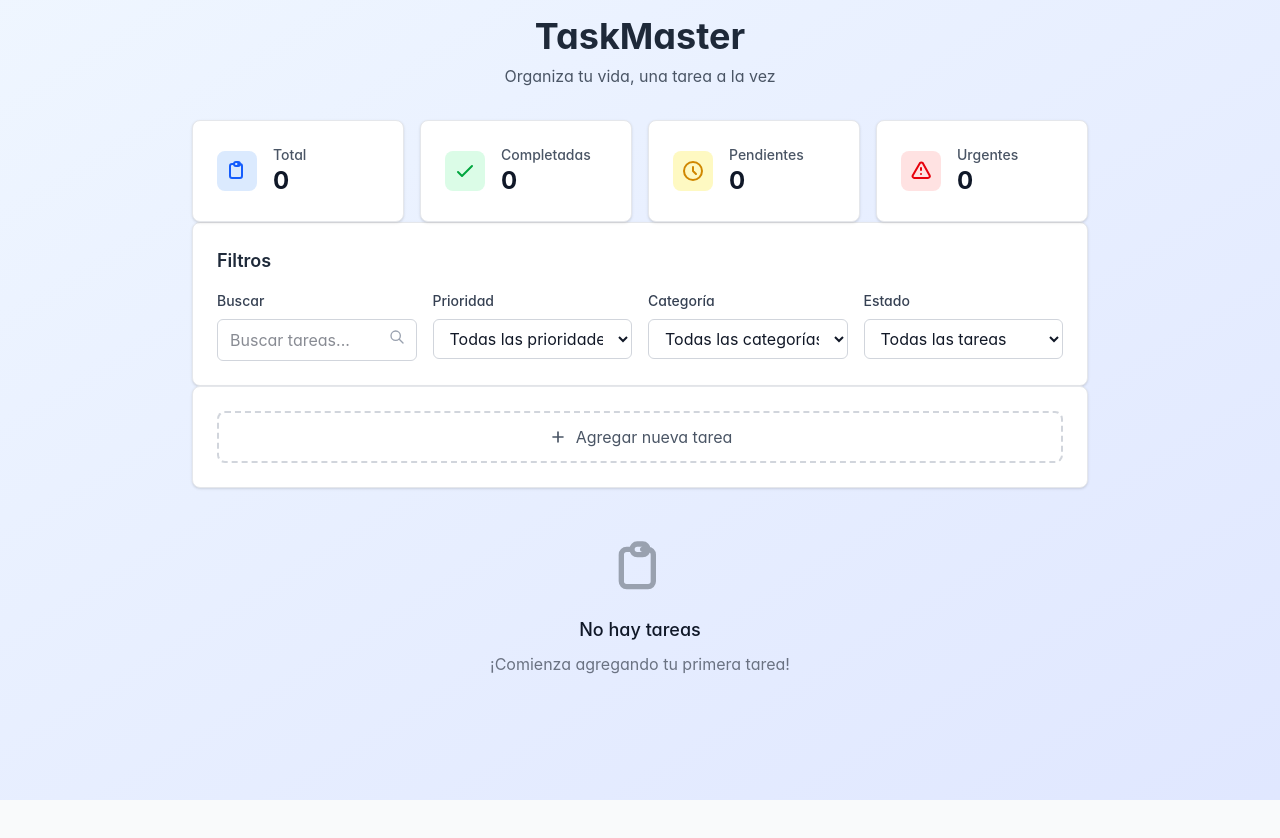
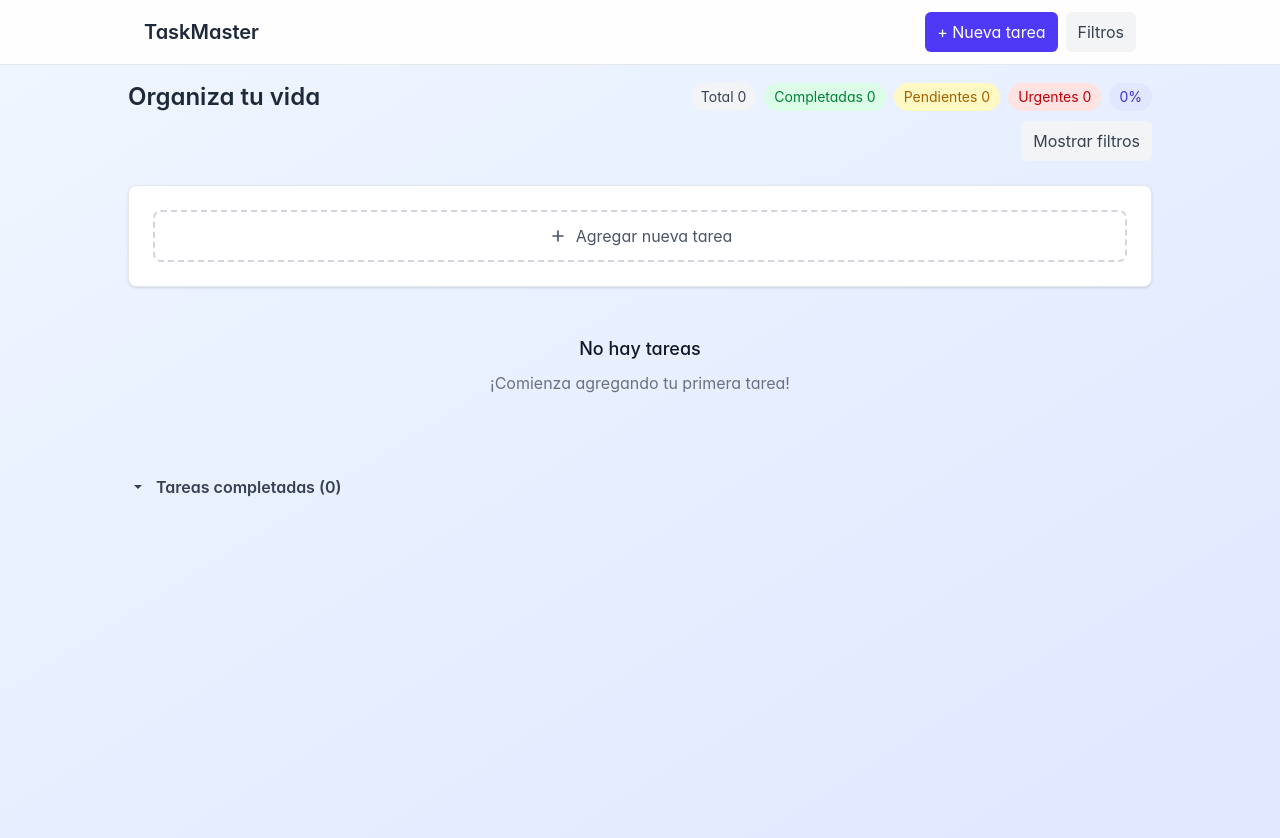
Before and after one commit to tlindgren92/TaskMaster, an Angular app: page / in a window 1280 px wide. Shown: the top 838 px of the page. Before the commit the page ends 800 px from the top, so only its background shows below. Built offline with nearby package versions, Linux system fonts and the light colour scheme.

Commit message:
Todo app v2 [Task #3]

```diff
--- a/src/app/components/todo-list/todo-list.component.html
+++ b/src/app/components/todo-list/todo-list.component.html
@@ -1,44 +1,34 @@
+<app-ui-toolbar (openFilters)="filtersOpen = true" title="TaskMaster"></app-ui-toolbar>
+
 <div class="min-h-screen bg-gradient-to-br from-blue-50 to-indigo-100 p-4">
-  <div class="max-w-4xl mx-auto">
-    <!-- Header -->
-    <div class="text-center mb-8">
-      <h1 class="text-4xl font-bold text-gray-800 mb-2">TaskMaster</h1>
-      <p class="text-gray-600">Organiza tu vida, una tarea a la vez</p>
+  <div class="max-w-5xl mx-auto">
+    <!-- Header simple + stats compactas -->
+    <div class="mb-6">
+      <div class="flex items-center justify-between mb-2">
+        <h1 class="text-2xl font-semibold text-gray-800">Organiza tu vida</h1>
+        <app-todo-stats-compact></app-todo-stats-compact>
+      </div>
+      <!-- Botón para abrir filtros en desktop también -->
+      <div class="text-right">
+        <button class="px-3 py-2 rounded-md bg-gray-100 text-gray-700 hover:bg-gray-200" (click)="filtersOpen = true">Mostrar filtros</button>
+      </div>
     </div>
 
-    <!-- Stats Component -->
-    <app-todo-stats class="mb-6"></app-todo-stats>
-
-    <!-- Filters Component -->
-    <app-todo-filters
-      [categories]="categories"
-      (filtersChange)="onFiltersChange($event)"
-      (clearFilters)="onClearFilters()"
-      class="mb-6">
-    </app-todo-filters>
-
-    <!-- Add Todo Form -->
+    <!-- Formulario para nueva tarea -->
     <app-todo-form class="mb-6"></app-todo-form>
 
-    <!-- Loading State -->
+    <!-- Estado de carga -->
     <div *ngIf="loading" class="flex justify-center items-center py-8">
       <div class="animate-spin rounded-full h-12 w-12 border-b-2 border-indigo-600"></div>
     </div>
 
-    <!-- Todo List -->
+    <!-- Lista de tareas -->
     <div *ngIf="!loading" class="space-y-4">
-      <!-- Empty State -->
       <div *ngIf="todos.length === 0" class="text-center py-12">
-        <div class="text-gray-400 mb-4">
-          <svg class="mx-auto h-16 w-16" fill="none" viewBox="0 0 24 24" stroke="currentColor">
-            <path stroke-linecap="round" stroke-linejoin="round" stroke-width="2" d="M9 5H7a2 2 0 00-2 2v10a2 2 0 002 2h8a2 2 0 002-2V7a2 2 0 00-2-2h-2M9 5a2 2 0 002 2h2a2 2 0 002-2M9 5a2 2 0 012-2h2a2 2 0 012 2"></path>
-          </svg>
-        </div>
         <h3 class="text-lg font-medium text-gray-900 mb-2">No hay tareas</h3>
         <p class="text-gray-500">¡Comienza agregando tu primera tarea!</p>
       </div>
 
-      <!-- Todo Items -->
       <div *ngFor="let todo of todos" class="bg-white rounded-lg shadow-sm border border-gray-200 hover:shadow-md transition-shadow duration-200">
         <app-todo-item
           [todo]="todo"
@@ -49,15 +39,13 @@
       </div>
     </div>
 
-    <!-- Completed Todos Section -->
-    <div *ngIf="getCompletedTodos().length > 0" class="mt-8">
-      <h3 class="text-lg font-semibold text-gray-700 mb-4 flex items-center">
-        <svg class="w-5 h-5 mr-2 text-green-500" fill="none" stroke="currentColor" viewBox="0 0 24 24">
-          <path stroke-linecap="round" stroke-linejoin="round" stroke-width="2" d="M5 13l4 4L19 7"></path>
-        </svg>
-        Tareas Completadas
-      </h3>
-      <div class="space-y-2">
+    <!-- Completadas en acordeón -->
+    <div class="mt-8">
+      <button class="flex items-center gap-2 text-gray-700 hover:text-gray-900" (click)="ui.toggleCompletedCollapsed()">
+        <svg class="w-5 h-5" [class.rotate-90]="!ui.value.completedCollapsed" viewBox="0 0 20 20" fill="currentColor"><path fill-rule="evenodd" d="M6 8l4 4 4-4" clip-rule="evenodd"/></svg>
+        <span class="font-semibold">Tareas completadas ({{ getCompletedTodos().length }})</span>
+      </button>
+      <div *ngIf="!ui.value.completedCollapsed" class="mt-3 space-y-2">
         <div *ngFor="let todo of getCompletedTodos()" class="bg-gray-50 rounded-lg border border-gray-200">
           <app-todo-item
             [todo]="todo"
@@ -70,3 +58,12 @@
     </div>
   </div>
 </div>
+
+<!-- Drawer de filtros -->
+<app-ui-filters-drawer
+  [open]="filtersOpen"
+  [categories]="categories"
+  (filtersChange)="onFiltersChange($event)"
+  (clearFilters)="onClearFilters()"
+  (close)="filtersOpen = false">
+</app-ui-filters-drawer>
--- a/src/app/components/todo-list/todo-list.component.ts
+++ b/src/app/components/todo-list/todo-list.component.ts
@@ -6,8 +6,10 @@ import { TodoService } from '../../core/services/todo.service';
 import { Todo, Priority, TodoFilters } from '../../models/todo.model';
 import { TodoItemComponent } from '../todo-item/todo-item.component';
 import { TodoFormComponent } from '../todo-form/todo-form.component';
-import { TodoFiltersComponent } from '../todo-filters/todo-filters.component';
-import { TodoStatsComponent } from '../todo-stats/todo-stats.component';
+import { UiToolbarComponent } from '../ui-toolbar/ui-toolbar.component';
+import { UiFiltersDrawerComponent } from '../ui-filters-drawer/ui-filters-drawer.component';
+import { TodoStatsCompactComponent } from '../todo-stats-compact/todo-stats-compact.component';
+import { UiPreferencesService } from '../../core/services/ui-preferences.service';
 
 @Component({
   selector: 'app-todo-list',
@@ -17,8 +19,9 @@ import { TodoStatsComponent } from '../todo-stats/todo-stats.component';
     FormsModule,
     TodoItemComponent,
     TodoFormComponent,
-    TodoFiltersComponent,
-    TodoStatsComponent
+    UiToolbarComponent,
+    UiFiltersDrawerComponent,
+    TodoStatsCompactComponent
   ],
   templateUrl: './todo-list.component.html',
   styleUrls: ['./todo-list.component.css']
@@ -32,9 +35,11 @@ export class TodoListComponent implements OnInit, OnDestroy {
   selectedCategory = '';
   categories: string[] = [];
 
+  filtersOpen = false;
+
   private destroy$ = new Subject<void>();
 
-  constructor(private todoService: TodoService) {}
+  constructor(private todoService: TodoService, public ui: UiPreferencesService) {}
 
   ngOnInit(): void {
     this.todoService.filteredTodos$
--- /dev/null
+++ b/src/app/components/todo-stats-compact/todo-stats-compact.component.css
@@ -0,0 +1 @@
+:host { display: block; }
--- /dev/null
+++ b/src/app/components/todo-stats-compact/todo-stats-compact.component.html
@@ -0,0 +1,9 @@
+<div class="flex flex-wrap gap-2">
+  <ng-container *ngIf="stats$ | async as s">
+    <span class="px-2.5 py-1 rounded-full bg-gray-100 text-gray-700 text-sm">Total {{ s.total }}</span>
+    <span class="px-2.5 py-1 rounded-full bg-green-100 text-green-700 text-sm">Completadas {{ s.completed }}</span>
+    <span class="px-2.5 py-1 rounded-full bg-yellow-100 text-yellow-700 text-sm">Pendientes {{ s.pending }}</span>
+    <span class="px-2.5 py-1 rounded-full bg-red-100 text-red-700 text-sm">Urgentes {{ s.urgent }}</span>
+    <span class="px-2.5 py-1 rounded-full bg-indigo-100 text-indigo-700 text-sm">{{ s.rate }}%</span>
+  </ng-container>
+</div>
--- /dev/null
+++ b/src/app/components/todo-stats-compact/todo-stats-compact.component.ts
@@ -0,0 +1,30 @@
+import { Component, OnInit } from '@angular/core';
+import { CommonModule } from '@angular/common';
+import { TodoService } from '../../core/services/todo.service';
+import { map } from 'rxjs/operators';
+import { Observable } from 'rxjs';
+
+@Component({
+  selector: 'app-todo-stats-compact',
+  standalone: true,
+  imports: [CommonModule],
+  templateUrl: './todo-stats-compact.component.html',
+  styleUrls: ['./todo-stats-compact.component.css']
+})
+export class TodoStatsCompactComponent implements OnInit {
+  stats$!: Observable<{ total: number; completed: number; pending: number; urgent: number; rate: number }>;
+
+  constructor(private todoService: TodoService) {}
+
+  ngOnInit(): void {
+    this.stats$ = this.todoService.getStats().pipe(
+      map(s => ({
+        total: s.total,
+        completed: s.completed,
+        pending: s.pending,
+        urgent: s.urgent,
+        rate: Math.round(s.completionRate)
+      }))
+    );
+  }
+}
--- /dev/null
+++ b/src/app/components/ui-filters-drawer/ui-filters-drawer.component.css
@@ -0,0 +1 @@
+:host { display: contents; }
--- /dev/null
+++ b/src/app/components/ui-filters-drawer/ui-filters-drawer.component.html
@@ -0,0 +1,14 @@
+<div *ngIf="open" class="fixed inset-0 z-50">
+  <div class="absolute inset-0 bg-black/30" (click)="close.emit()"></div>
+  <aside class="absolute right-0 top-0 h-full w-full max-w-md bg-white shadow-xl border-l border-gray-200 p-4 overflow-y-auto">
+    <div class="flex items-center justify-between mb-3">
+      <h2 class="text-lg font-semibold text-gray-800">Filtros</h2>
+      <button (click)="close.emit()" class="p-2 rounded hover:bg-gray-100">✕</button>
+    </div>
+    <app-todo-filters
+      [categories]="categories"
+      (filtersChange)="filtersChange.emit($event)"
+      (clearFilters)="clearFilters.emit()"
+    ></app-todo-filters>
+  </aside>
+</div>
--- /dev/null
+++ b/src/app/components/ui-filters-drawer/ui-filters-drawer.component.ts
@@ -0,0 +1,23 @@
+import { Component, EventEmitter, HostListener, Input, Output } from '@angular/core';
+import { CommonModule } from '@angular/common';
+import { TodoFiltersComponent } from '../todo-filters/todo-filters.component';
+import { TodoFilters } from '../../models/todo.model';
+
+@Component({
+  selector: 'app-ui-filters-drawer',
+  standalone: true,
+  imports: [CommonModule, TodoFiltersComponent],
+  templateUrl: './ui-filters-drawer.component.html',
+  styleUrls: ['./ui-filters-drawer.component.css']
+})
+export class UiFiltersDrawerComponent {
+  @Input() open = false;
+  @Input() categories: string[] = [];
+
+  @Output() close = new EventEmitter<void>();
+  @Output() filtersChange = new EventEmitter<TodoFilters>();
+  @Output() clearFilters = new EventEmitter<void>();
+
+  @HostListener('document:keydown.escape')
+  onEsc() { if (this.open) this.close.emit(); }
+}
--- /dev/null
+++ b/src/app/components/ui-toolbar/ui-toolbar.component.css
@@ -0,0 +1,2 @@
+/* Estilos mínimos; la mayoría se logra con clases utilitarias */
+:host { display: block; }
--- /dev/null
+++ b/src/app/components/ui-toolbar/ui-toolbar.component.html
@@ -0,0 +1,17 @@
+<div class="sticky top-0 z-40 backdrop-blur bg-white/80 border-b border-gray-200">
+  <div class="max-w-5xl mx-auto px-4 py-3 flex items-center justify-between">
+    <div class="flex items-center gap-3">
+      <span class="text-xl font-semibold text-gray-800">{{ title }}</span>
+    </div>
+    <div class="flex items-center gap-2">
+      <button type="button" (click)="newTask.emit()"
+        class="px-3 py-2 rounded-md bg-indigo-600 text-white hover:bg-indigo-700 transition-colors">
+        + Nueva tarea
+      </button>
+      <button type="button" (click)="openFilters.emit()"
+        class="px-3 py-2 rounded-md bg-gray-100 text-gray-700 hover:bg-gray-200 transition-colors">
+        Filtros
+      </button>
+    </div>
+  </div>
+</div>
--- /dev/null
+++ b/src/app/core/services/ui-preferences.service.ts
@@ -0,0 +1,48 @@
+import { Injectable } from '@angular/core';
+import { BehaviorSubject } from 'rxjs';
+
+interface UiPreferencesState {
+  completedCollapsed: boolean;
+  showStatsCompact: boolean;
+}
+
+const STORAGE_KEY = 'ui-preferences';
+
+@Injectable({ providedIn: 'root' })
+export class UiPreferencesService {
+  private stateSubject: BehaviorSubject<UiPreferencesState>;
+
+  public readonly state$;
+
+  constructor() {
+    const stored = localStorage.getItem(STORAGE_KEY);
+    const initial: UiPreferencesState = stored
+      ? JSON.parse(stored)
+      : { completedCollapsed: false, showStatsCompact: true };
+
+    this.stateSubject = new BehaviorSubject<UiPreferencesState>(initial);
+    this.state$ = this.stateSubject.asObservable();
+  }
+
+  get value(): UiPreferencesState {
+    return this.stateSubject.value;
+  }
+
+  setCompletedCollapsed(collapsed: boolean): void {
+    this.patch({ completedCollapsed: collapsed });
+  }
+
+  toggleCompletedCollapsed(): void {
+    this.patch({ completedCollapsed: !this.value.completedCollapsed });
+  }
+
+  setShowStatsCompact(show: boolean): void {
+    this.patch({ showStatsCompact: show });
+  }
+
+  private patch(partial: Partial<UiPreferencesState>): void {
+    const next = { ...this.value, ...partial };
+    this.stateSubject.next(next);
+    localStorage.setItem(STORAGE_KEY, JSON.stringify(next));
+  }
+}
```
Also changed, not shown: src/app/components/ui-toolbar/ui-toolbar.component.ts (added, +16 -0 lines).
